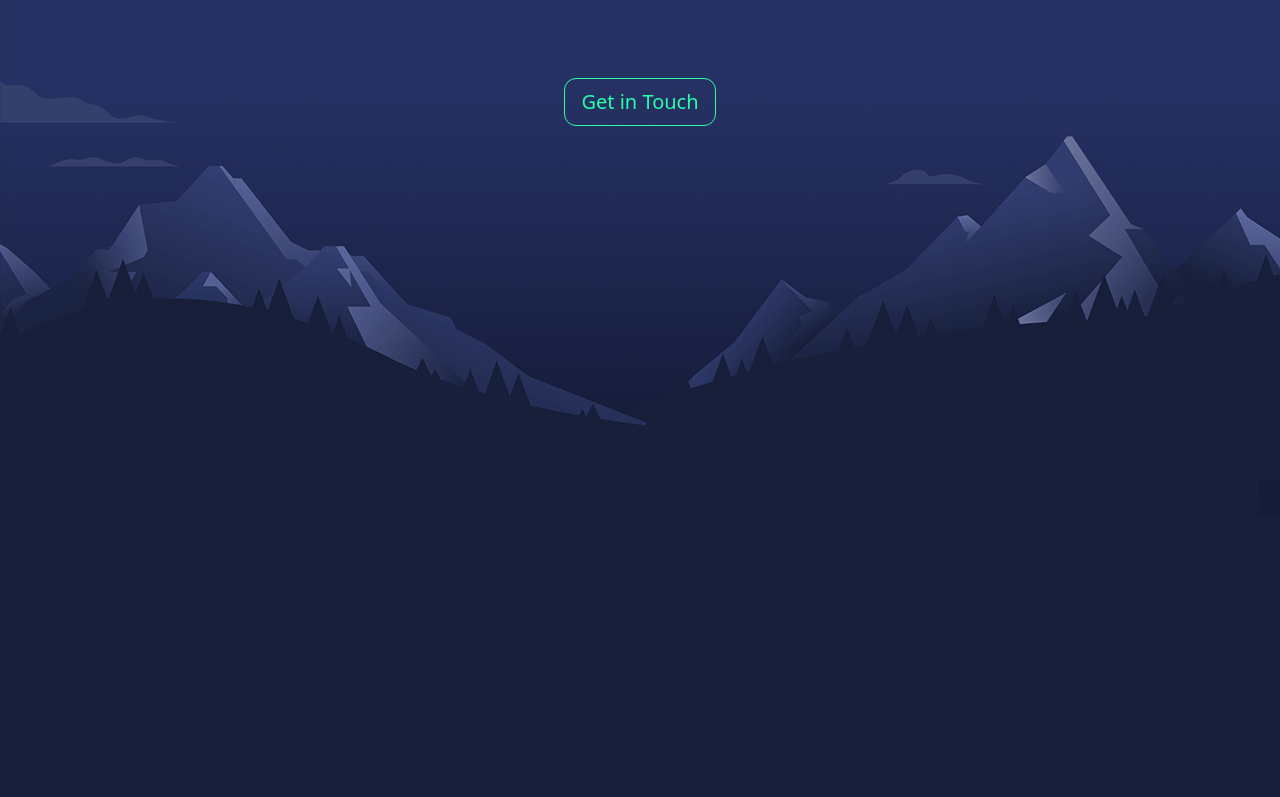
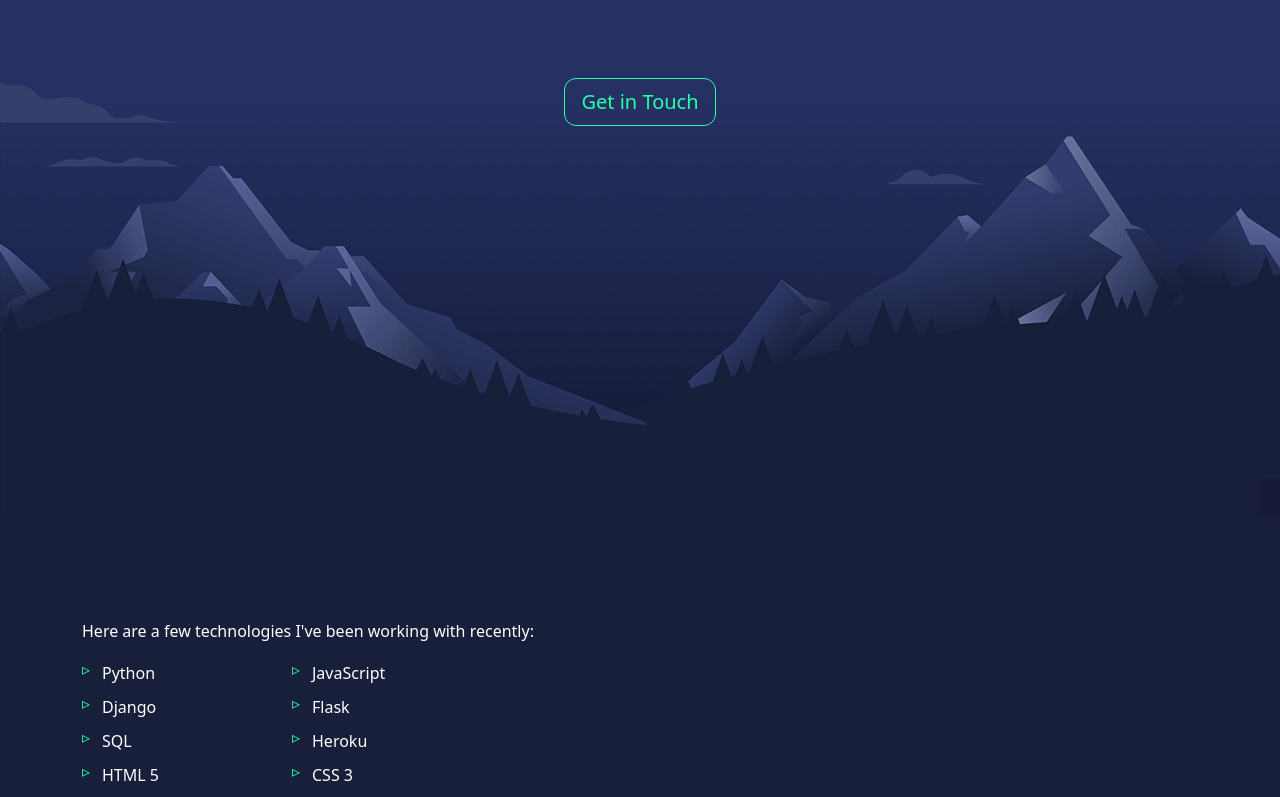
Before and after one commit to RushabhMavkar/rushabhmavkar.github.io, an Angular app: page / in a window 1280 px wide. Shown: the part 226-1023 px from the top of the page. Before the commit the page ends 800 px from the top, so only its background shows below. Built offline with nearby package versions, Linux system fonts and the light colour scheme.

Commit message:
NEW : Added skills component

```diff
--- a/src/app/app.component.html
+++ b/src/app/app.component.html
@@ -4,3 +4,6 @@
     <app-header></app-header>
   </div>
 </section>
+<section id="skills">
+  <app-skills></app-skills>
+</section>
```
